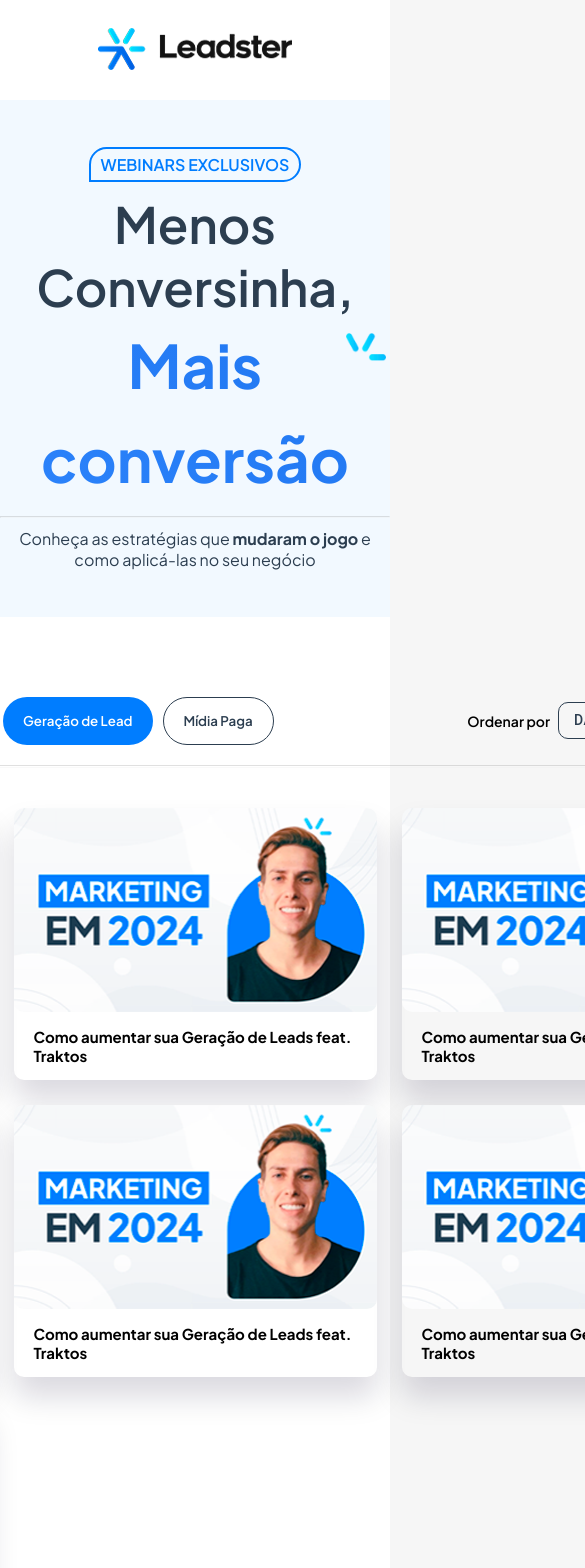
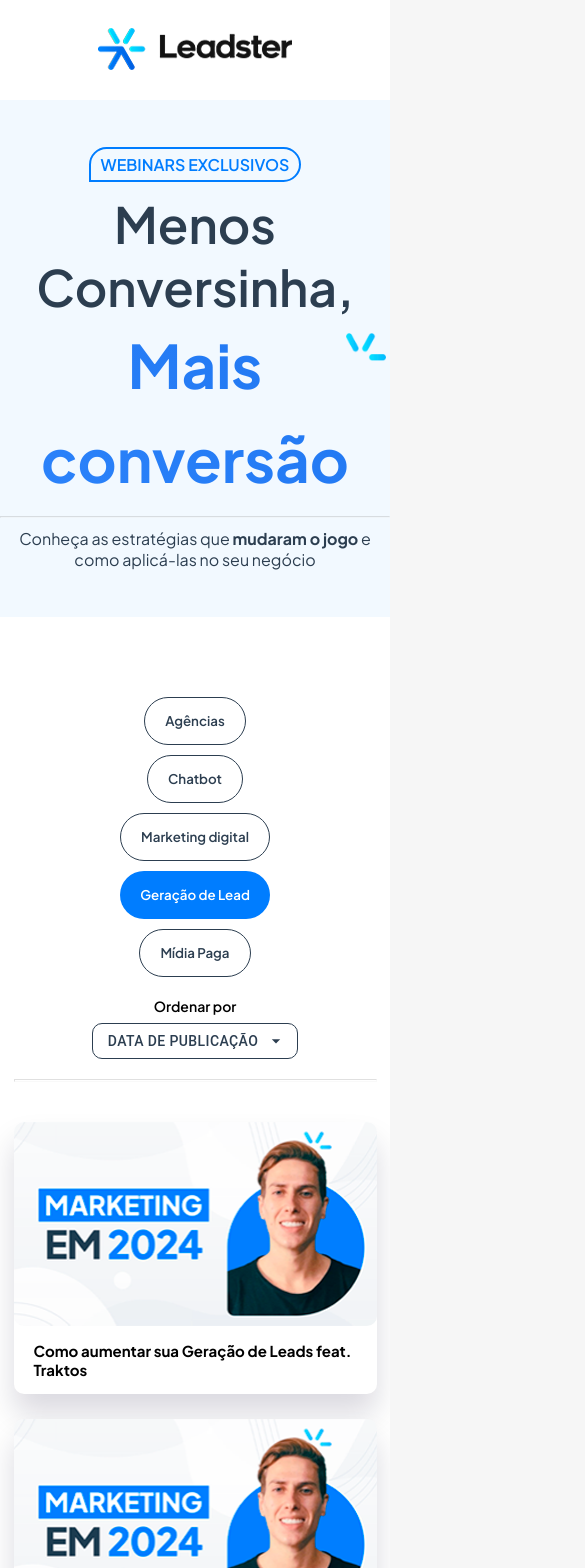
Before and after one commit to gregoriomagno/leadster-test, a Next.js app: page / in a window 390 px wide. Shown: the top 1568 px of the page, 585 px wide, since content can reach past the window. Built offline with nearby package versions, Linux system fonts and the light colour scheme.

Commit message:
style: adicionando breakpoints

```diff
--- a/src/components/organisms/SectionContent/styled.ts
+++ b/src/components/organisms/SectionContent/styled.ts
@@ -7,7 +7,6 @@
     padding: 80px 0px;
     width: 100%;
     background-color: ${theme.colors.white};
-
   `}
 `;
 export const ContentSection = styled.div`
@@ -18,7 +17,7 @@
     align-items: center;
 
     hr {
-        width:100% ;
+      width: 100%;
       margin-top: 20px;
       height: 3px;
     }
@@ -29,12 +28,20 @@
   display: flex;
   align-items: center;
   /* background-color: red; */
-  width:100% ;
+  width: 100%;
   justify-content: space-between;
   ul {
     display: flex;
     gap: 10px;
     list-style: none;
+    @media screen and (max-width: 680px) {
+      flex-direction: column;
+      align-items: center;
+    }
+  }
+  @media screen and (max-width: 1200px) {
+    flex-direction: column;
+    gap: 20px;
   }
 `;
 
@@ -46,6 +53,9 @@
     font-size: 14px;
     font-weight: 600;
   }
+  @media screen and (max-width: 1200px) {
+    flex-direction: column;
+  }
 `;
 
 export const Content = styled.div`
@@ -55,4 +65,13 @@
   grid-template-columns: 1fr 1fr 1fr;
   gap: 25px;
   padding: 40px 0px;
+
+  @media screen and (max-width: 1200px) {
+    grid-template-columns: 1fr 1fr;
+    width: 100%;
+  }
+  @media screen and (max-width: 820px) {
+    grid-template-columns: 1fr;
+    width: 100%;
+  }
 `;
```
